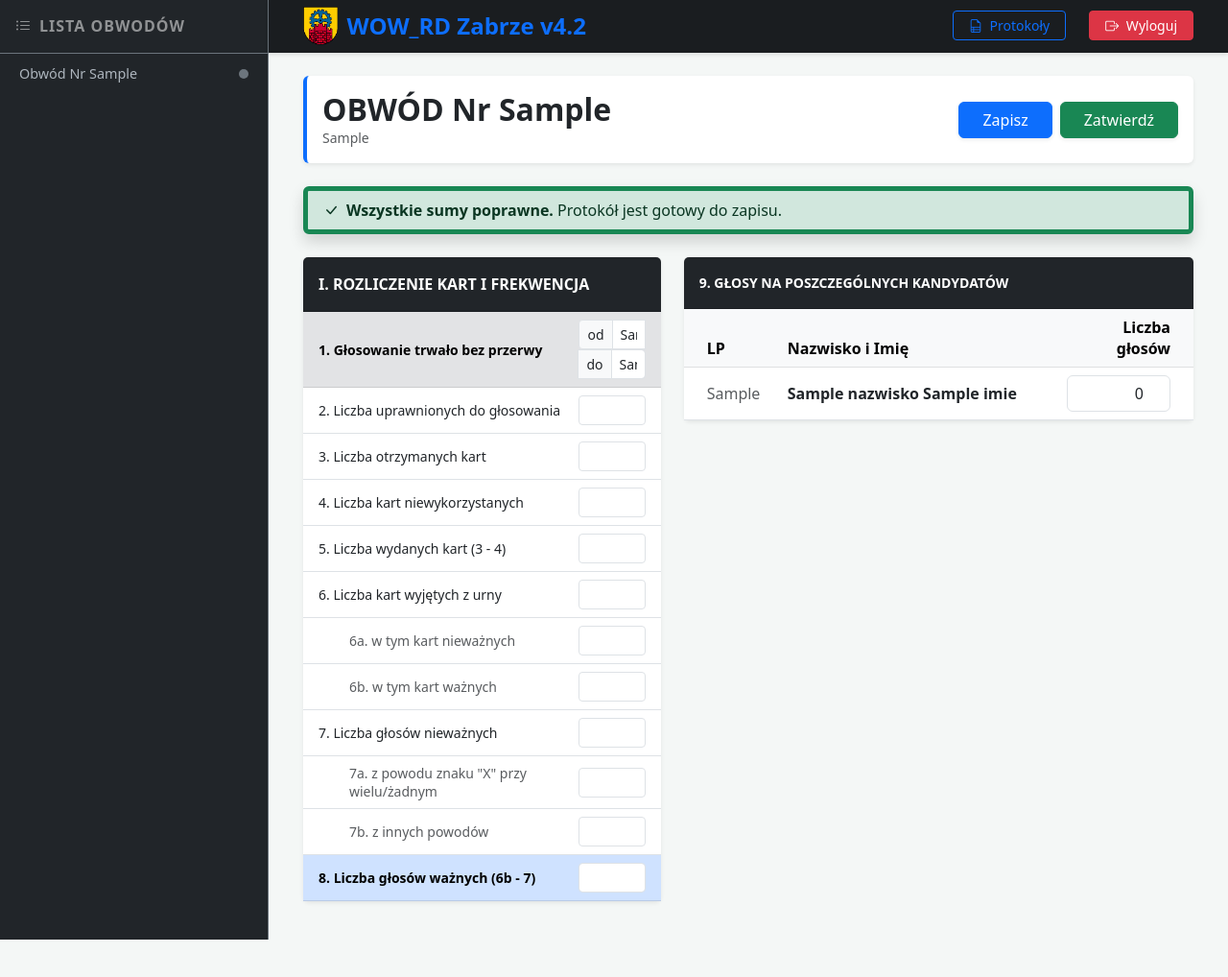
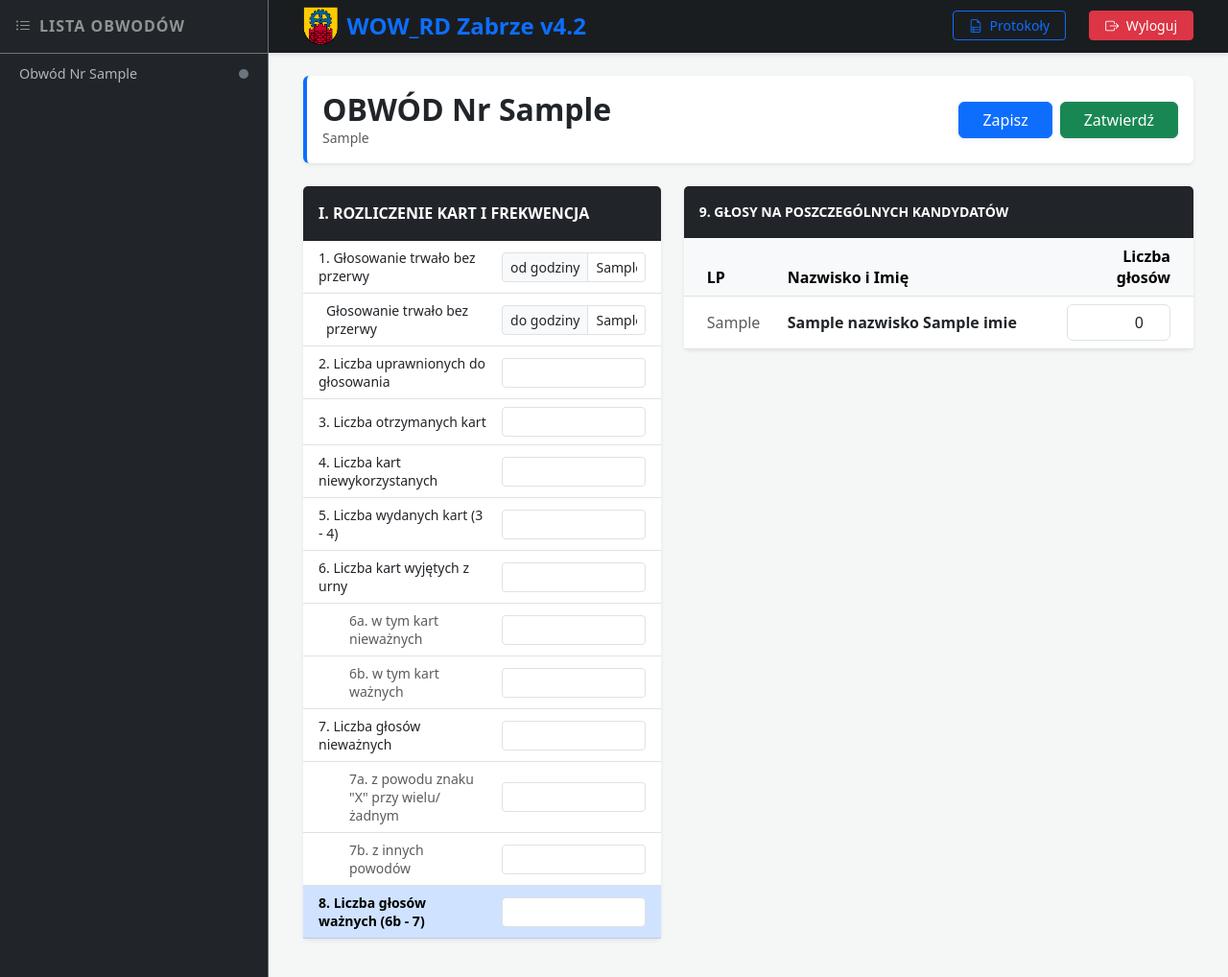
Before and after one commit to WojkoX/WOW_RD, a Flask app: template templates/dashboard.html in a window 1280 px wide. Shown: the part 25-1043 px from the top of the page at 96% size. Before the commit the page ends 1004 px from the top, so only its background shows below. Run offline with Flask 3, Linux system fonts and the light colour scheme; the template is opened without the code that fills it: most values are stand-ins (such as "Sample title", 1, 10 or a date in 2020).

Commit message:
Update dashboard.html
cosmetics..

```diff
--- a/templates/dashboard.html
+++ b/templates/dashboard.html
@@ -39,93 +39,114 @@
                     <div class="card-body p-0">
                         <table class="table table-hover mb-0 align-middle small">
                             <tbody>
-                                <tr class="table-secondary">
-                                    <td class="ps-3 fw-bold w-75">1. Głosowanie trwało bez przerwy</td>
+                                <tr class="">
+                                    <td class="ps-3 ">1. Głosowanie trwało bez przerwy</td>
                                     <td class="pe-3">
                                         <div class="input-group input-group-sm">
-                                            <span class="input-group-text">od</span>
+                                            <span class="input-group-text">od godziny</span>
                                             <input type="text" name="glos_od" class="form-control text-center" value="{{ dane.glos_od if dane else 0 }}">
-                                            <span class="input-group-text">do</span>
+                                        </div>
+                                    </td>
+                                </tr>
+
+                                <tr class="">
+                                    <td class="ps-4">Głosowanie trwało bez przerwy</td>
+                                    <td class="pe-3">
+                                        <div class="input-group input-group-sm">
+                                            <span class="input-group-text">do godziny</span>
                                             <input type="text" name="glos_do" class="form-control text-center" value="{{ dane.glos_do if dane else 0 }}">
                                         </div>
                                     </td>
                                 </tr>
 
 
+
+
                                 <tr class="">
                                     <td class="ps-3 ">2. Liczba uprawnionych do głosowania</td>
                                     <td class="pe-3">
-                                        <input type="number" name="k2" id="k2" class="form-control form-control-sm text-end " value="{{ dane.l_uprawn if dane else 0 }}">
-                                    </td>
+                                        <input type="number" class="form-control form-control-sm text-end" style="appearance:none; -moz-appearance:textfield;"
+                                        value="{{ dane.l_uprawn if dane else 0 }}">
+                                     </td>
                                 </tr>
 
                                 <tr class="">
                                     <td class="ps-3 ">3. Liczba otrzymanych kart</td>
                                     <td class="pe-3">
-                                        <input type="number" name="k3" id="k3" class="form-control form-control-sm text-end " value="{{ dane.l_kart_otrzym if dane else 0 }}">
+                                        <input type="number" class="form-control form-control-sm text-end" style="appearance:none; -moz-appearance:textfield;"
+                                         value="{{ dane.l_kart_otrzym if dane else 0 }}">
                                     </td>
                                 </tr>
 
                                 <tr class="">
                                     <td class="ps-3 ">4. Liczba kart niewykorzystanych</td>
                                     <td class="pe-3">
-                                        <input type="number" name="k4" id="k4" class="form-control form-control-sm text-end " value="{{ dane.l_kart_niewyk if dane else 0 }}">
+                                        <input type="number" class="form-control form-control-sm text-end" style="appearance:none; -moz-appearance:textfield;"
+                                        value="{{ dane.l_kart_niewyk if dane else 0 }}">
                                     </td>
                                 </tr>
 
                                 <tr class="">
                                     <td class="ps-3 ">5. Liczba wydanych kart (3 - 4)</td>
                                     <td class="pe-3">
-                                        <input type="number" name="k5" id="k5" class="form-control form-control-sm text-end fw-bold" value="{{ dane.l_kart_wydan if dane else 0 }}">
+                                        <input type="number" class="form-control form-control-sm text-end" style="appearance:none; -moz-appearance:textfield;"
+                                        value="{{ dane.l_kart_wydan if dane else 0 }}">
                                     </td>
                                 </tr>
 
                                 <tr class="">
                                     <td class="ps-3 ">6. Liczba kart wyjętych z urny</td>
                                     <td class="pe-3">
-                                        <input type="number" name="k6" id="k6" class="form-control form-control-sm text-end " value="{{ dane.l_kart_wyjet if dane else 0 }}">
+                                        <input type="number" class="form-control form-control-sm text-end" style="appearance:none; -moz-appearance:textfield;"
+                                        value="{{ dane.l_kart_wyjet if dane else 0 }}">
                                     </td>
                                 </tr>
 
                                 <tr class="">
                                     <td class="ps-3 ps-5 text-muted">6a. w tym kart nieważnych</td>
                                     <td class="pe-3">
-                                        <input type="number" name="k6a" id="k6a" class="form-control form-control-sm text-end " value="{{ dane.l_kart_wyjet_niewaz if dane else 0 }}">
+                                        <input type="number" class="form-control form-control-sm text-end" style="appearance:none; -moz-appearance:textfield;"
+                                        value="{{ dane.l_kart_wyjet_niewaz if dane else 0 }}">
                                     </td>
                                 </tr>
 
                                 <tr class="">
                                     <td class="ps-3 ps-5 text-muted">6b. w tym kart ważnych</td>
                                     <td class="pe-3">
-                                        <input type="number" name="k6b" id="k6b" class="form-control form-control-sm text-end " value="{{ dane.l_kart_wyjet_waz if dane else 0 }}">
+                                        <input type="number" class="form-control form-control-sm text-end" style="appearance:none; -moz-appearance:textfield;"
+                                        value="{{ dane.l_kart_wyjet_waz if dane else 0 }}">
                                     </td>
                                 </tr>
 
                                 <tr class="">
                                     <td class="ps-3 ">7. Liczba głosów nieważnych</td>
                                     <td class="pe-3">
-                                        <input type="number" name="k7" id="k7" class="form-control form-control-sm text-end fw-bold" value="{{ dane.l_glos_niewaz if dane else 0 }}">
+                                        <input type="number" class="form-control form-control-sm text-end" style="appearance:none; -moz-appearance:textfield;"
+                                        value="{{ dane.l_glos_niewaz if dane else 0 }}">
                                     </td>
                                 </tr>
 
                                 <tr class="">
                                     <td class="ps-3 ps-5 text-muted">7a. z powodu znaku "X" przy wielu/żadnym</td>
                                     <td class="pe-3">
-                                        <input type="number" name="k7a" id="k7a" class="form-control form-control-sm text-end " value="{{ dane.l_glos_niewaz_zlyx if dane else 0 }}">
+                                        <input type="number" class="form-control form-control-sm text-end" style="appearance:none; -moz-appearance:textfield;"
+                                         value="{{ dane.l_glos_niewaz_zlyx if dane else 0 }}">
                                     </td>
                                 </tr>
 
                                 <tr class="">
                                     <td class="ps-3 ps-5 text-muted">7b. z innych powodów</td>
                                     <td class="pe-3">
-                                        <input type="number" name="k7b" id="k7b" class="form-control form-control-sm text-end " value="{{ dane.l_glos_niewaz_inne if dane else 0 }}">
+                                        <input type="number" class="form-control form-control-sm text-end" style="appearance:none; -moz-appearance:textfield;"
+                                        value="{{ dane.l_glos_niewaz_inne if dane else 0 }}">
                                     </td>
                                 </tr>
 
                                 <tr class="table-primary fw-bold">
                                     <td class="ps-3 ">8. Liczba głosów ważnych (6b - 7)</td>
                                     <td class="pe-3">
-                                        <input type="number" name="k8" id="k8" class="form-control form-control-sm text-end fw-bold" value="{{ dane.l_glos_waz if dane else 0 }}" >
+                                       <input type="number" class="form-control form-control-sm text-end" style="appearance:none; -moz-appearance:textfield;"
+                                        value="{{ dane.l_glos_waz if dane else 0 }}" >
                                     </td>
                                 </tr>
 
```
